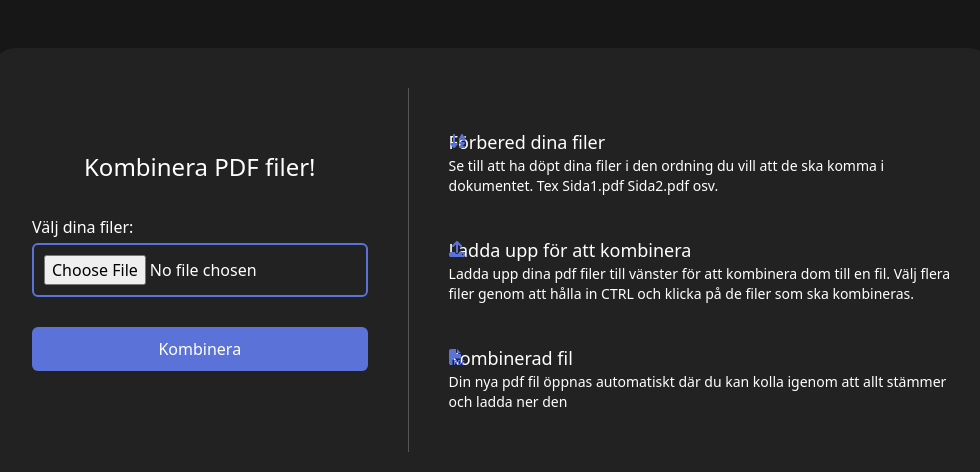
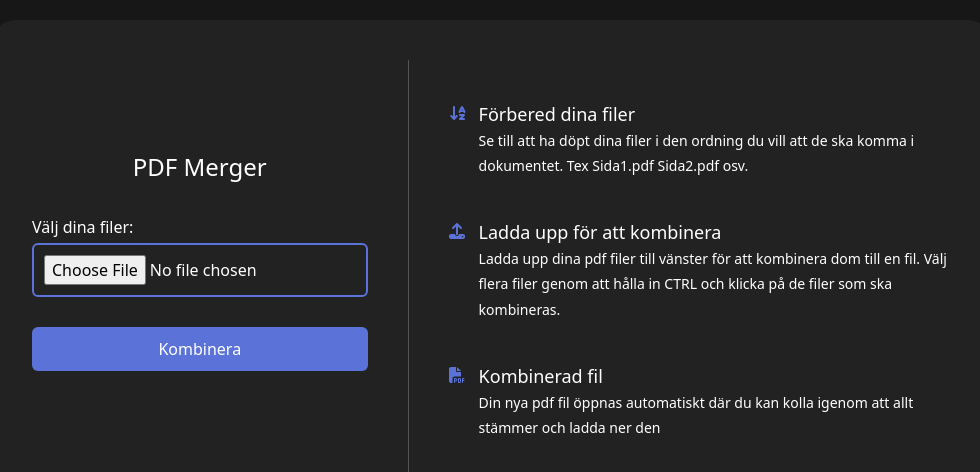
Before and after one commit to emillindblad/pdfmerge2, a Next.js app: page / in a window 1280 px wide. Shown: the part 130-602 px from the top of the page, without its empty margins (148-1128 px from the left). Built offline with nearby package versions, Linux system fonts and the light colour scheme.

Commit message:
more styling

```diff
--- a/src/pages/index.tsx
+++ b/src/pages/index.tsx
@@ -17,7 +17,7 @@ const Home: NextPage = () => {
           <div className="flex bg-[#222222] rounded-3xl w-[1000px] p-10">
             <div className="flex flex-col flex-1 items-center justify-center border-r border-[#555] pr-10">
                 <h2 className="text-2xl font-medium leading-normal mb-5 text-white">
-                  Kombinera PDF filer!
+                  PDF Merger
                 </h2>
                 <form action="/merge" method="POST" className="flex flex-col" >
                     <div className="my-[10px] w-full">
@@ -64,10 +64,10 @@ const InfoSection = ({
   description,
 }: InfoSectionProps) => {
   return (
-    <section className="mt-10 mb-10 relative">
+    <section className="mt-10 mb-10 relative pl-[30px]">
         <FontAwesomeIcon icon={icon} className="text-main-blue absolute left-0 top-[5px]"/>
-        <h3 className="text-lg">{title}</h3>
-        <p className="text-sm">{description}</p>
+        <h3 className="text-lg font-medium">{title}</h3>
+        <p className="text-sm leading-[1.8]">{description}</p>
     </section>
   );
 };
```
